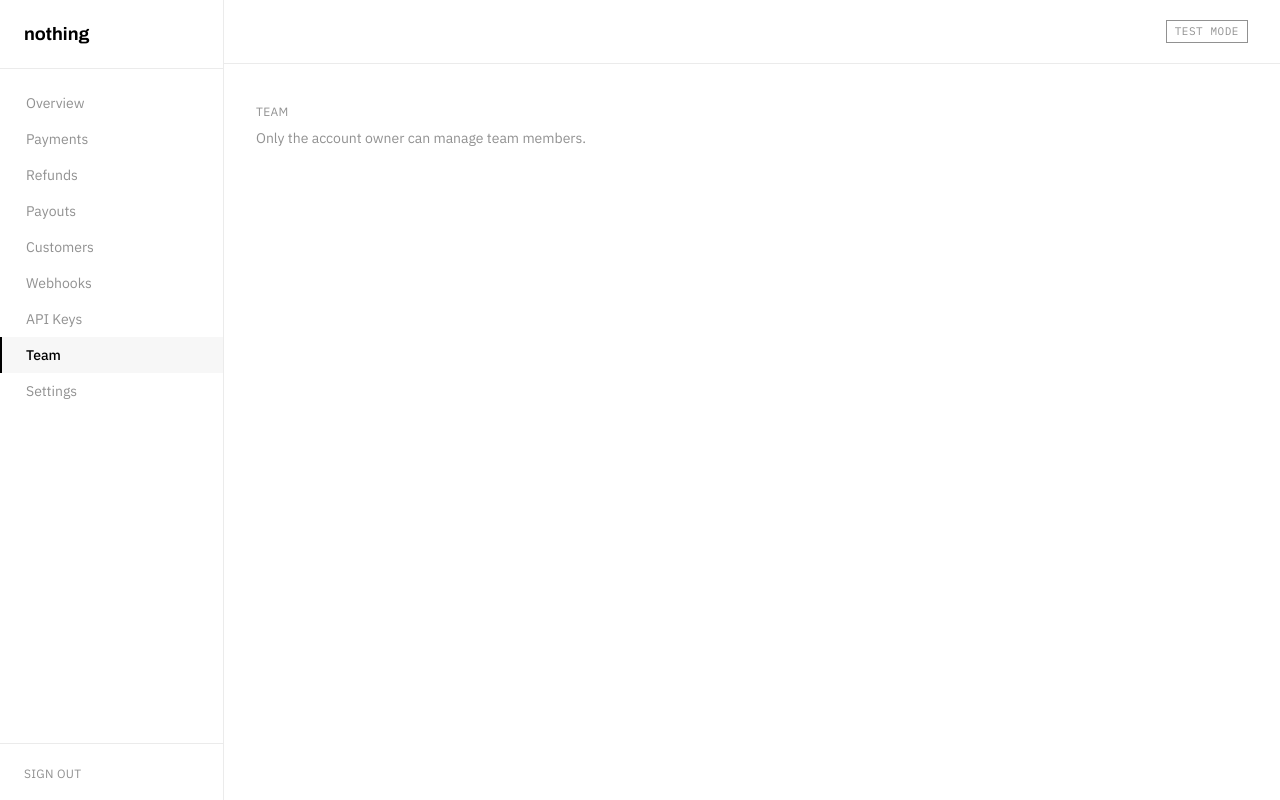
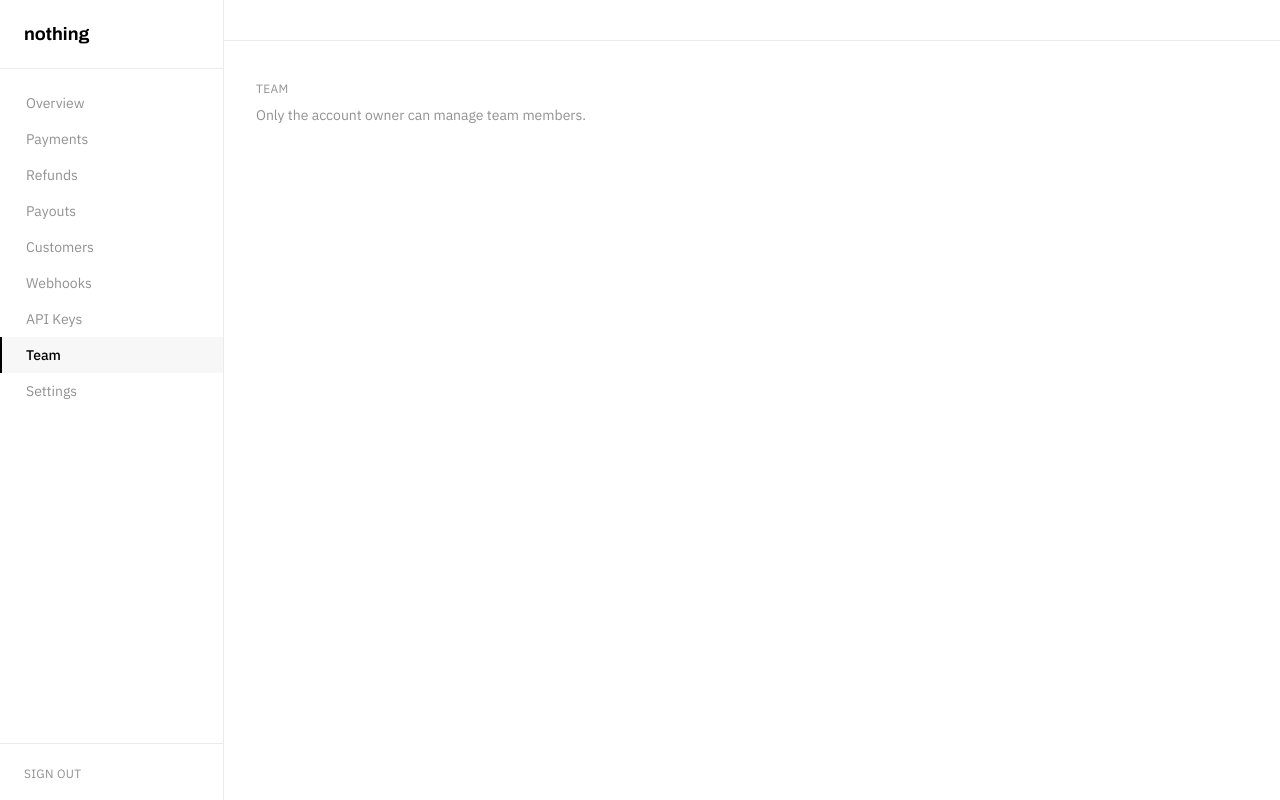
Before and after one commit to timovibes/nothing, a React (Vite) app in the folder frontend/: page /team in a window 1280 px wide. Built offline with nearby package versions, Linux system fonts and the light colour scheme; sample sign-in values are in the browser's storage.

Commit message:
fix: remove static Test mode badge from the dashboard

```diff
--- a/frontend/src/components/DashboardLayout.tsx
+++ b/frontend/src/components/DashboardLayout.tsx
@@ -59,9 +59,9 @@ export function DashboardLayout({ children }: { children: React.ReactNode }) {
 
       <div className="flex-1 flex flex-col">
         <header className="flex items-center justify-end px-8 py-5 border-b border-border">
-          <span className="font-mono text-[11px] uppercase tracking-wider border border-secondary text-secondary px-2 py-0.5">
+          {/* <span className="font-mono text-[11px] uppercase tracking-wider border border-secondary text-secondary px-2 py-0.5">
             Test mode
-          </span>
+          </span> */}
         </header>
         <main className="flex-1 px-8 py-10">{children}</main>
       </div>
```
